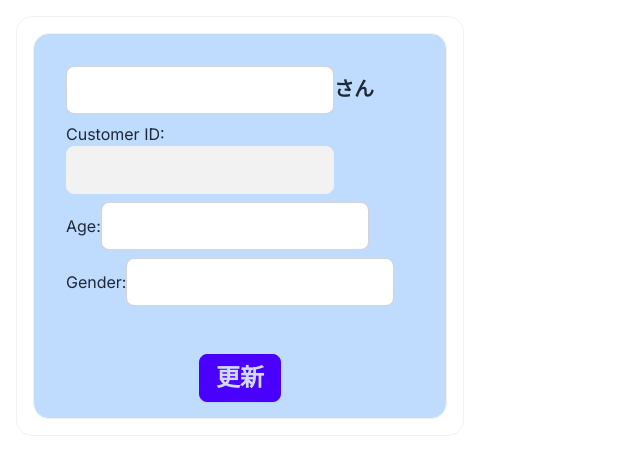
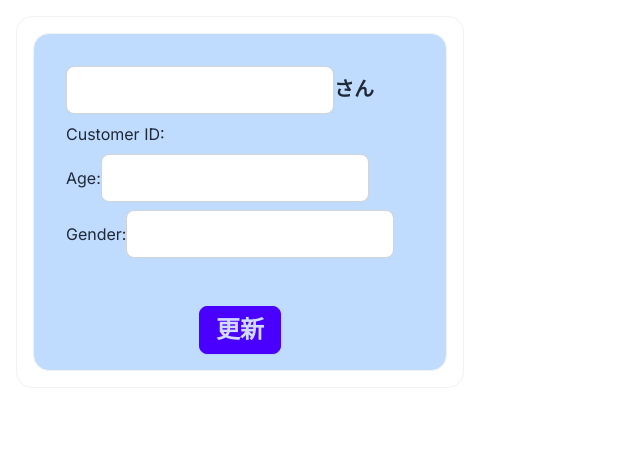
Before and after one commit to kenzisggkenzisgg/deploy_test_frontend20250209, a Next.js app: page /customers/update/1 in a window 1280 px wide. Shown: the top 458 px of the page, without its empty margins (0-640 px from the left). Built offline with nearby package versions, Linux system fonts and the light colour scheme; no server answers.

Commit message:
page.jsxを差し替え（お試し）

```diff
--- a/src/app/customers/update/[id]/page.jsx
+++ b/src/app/customers/update/[id]/page.jsx
@@ -1,68 +1,55 @@
 "use client";
-import { useEffect, useState, useRef, use } from "react";
+import { useEffect, useState, useRef } from "react";
 import { useRouter } from "next/navigation";
 import fetchCustomer from "./fetchCustomer";
 import updateCustomer from "./updateCustomer";
 
 export default function UpdatePage(props) {
-  const params = use(props.params);
+  const params = props.params;
   const router = useRouter();
   const id = params.id;
   const formRef = useRef();
-  const [customerInfo, setCustomerInfo] = useState([]);
+  const [customerInfo, setCustomerInfo] = useState({}); // ✅ 初期値をオブジェクトに変更
 
   useEffect(() => {
     const fetchAndSetCustomer = async () => {
-      const customerData = await fetchCustomer(id);
-      setCustomerInfo(customerData);
+      if (!id) return;
+      try {
+        const customerData = await fetchCustomer(id);
+        if (!customerData) {
+          console.error("Customer data not found");
+          return;
+        }
+        setCustomerInfo(customerData);
+      } catch (error) {
+        console.error("Failed to fetch customer:", error);
+      }
     };
     fetchAndSetCustomer();
-  }, []);
+  }, [id]); // ✅ 依存配列に `id` を追加
 
-
-//20250216　formData.get("customer_id") の値が null になる可能性があるため、明示的に customerInfo.customer_id から取得するように修正。
   const handleSubmit = async (event) => {
     event.preventDefault();
     const formData = new FormData(formRef.current);
-    const customerID = formData.get("customer_id")?.trim() || customerInfo.customer_id; // `customerInfo` からも取得
-    console.log("Extracted customer_id:", customerID); // 🔍 デバッグ
+
+    let customerID = formData.get("customer_id")?.trim() || customerInfo.customer_id;
 
     if (!customerID) {
-      console.error("Customer ID is missing.");
+      console.error("Error: customer_id is null or undefined");
+      alert("顧客IDが不明です。フォームを再読み込みしてください。");
       return;
     }
+
+    console.log("Extracted customer_id:", customerID); // ✅ デバッグ用ログ
 
     await updateCustomer(formData);
     router.push(`./${customerID}/confirm`);
   };
 
-
-  //20250216コメントアウト
-  /*
-  const handleSubmit = async (event) => {
-    event.preventDefault();
-    const formData = new FormData(formRef.current);
-    console.log("Submitting Form Data:", Object.fromEntries(formData)); // 🔍 デバッグ
-    console.log("Extracted customer_id:", formData.get("customer_id")); // 🔍 デバッグ
-    await updateCustomer(formData);
-    router.push(`./${formData.get("customer_id")}/confirm`);
-  };
-  */
-
-  /*
-  const handleSubmit = async (event) => {
-    event.preventDefault();
-    const formData = new FormData(formRef.current);
-    const customerID = formData.get("customer_id").trim();　//Customer IDを取得して空白を撤去（20250128追記）
-  }
-*/
-
-
-  const previous_customer_name = customerInfo.customer_name;
-  //const previous_customer_id = customerInfo.customer_id;
-  const previous_customer_id = customerInfo?.customer_id ?? ""; //20250209修正
-  const previous_age = customerInfo.age;
-  const previous_gender = customerInfo.gender;
+  const previous_customer_name = customerInfo?.customer_name ?? "";
+  const previous_customer_id = customerInfo?.customer_id ?? "";
+  const previous_age = customerInfo?.age ?? "";
+  const previous_gender = customerInfo?.gender ?? "";
 
   return (
     <>
@@ -83,25 +70,8 @@ export default function UpdatePage(props) {
               </h2>
               <p>
                 Customer ID:
-                {/*
                 <span className="font-bold">{previous_customer_id}</span>
-                <input
-                  type="hidden" //"text"を"hidden"に変更。ユーザーには見えないが、フォームデータに含まれてサーバーに送信される。
-                  name="customer_id"
-                  defaultValue={previous_customer_id}
-                  className="input input-bordered"
-                />
-                */}
-                <input
-                  type="text"
-                  name="customer_id"
-                  defaultValue={previous_customer_id}
-                  className="input input-bordered"
-                  readOnly //readOnly は「読み取り専用」を意味し、ユーザーは編集できませんが、FormData に含まれます。
-                  disabled //20250216挿入
-                  //disabled は、HTML の <input> 要素に適用できる属性の1つで、「無効化」を意味します。
-                  //disabled がついている <input> は、フォームを submit したときに 値が送信されません。
-                />
+                <input type="hidden" name="customer_id" value={previous_customer_id} /> {/* ✅ `hidden` に変更 */}
               </p>
               <p>
                 Age:
```
